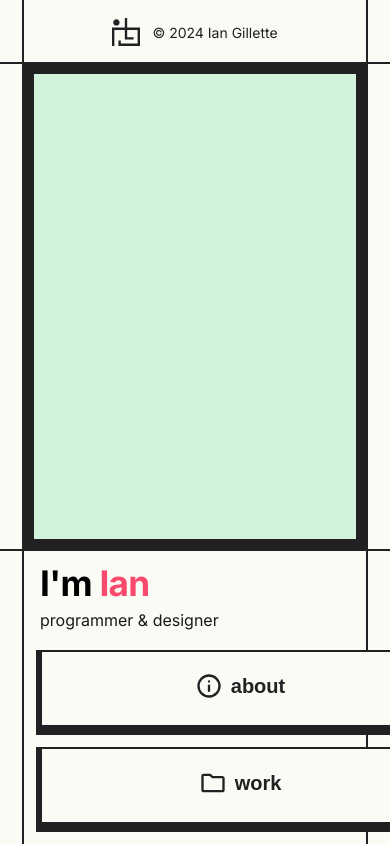
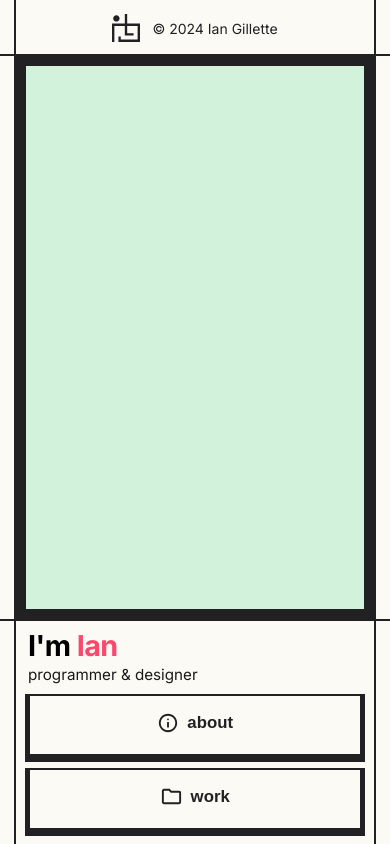
Before and after one commit to MelonEncoder/personal-website, a SvelteKit app: page / in a window 390 px wide. Built offline with nearby package versions, Linux system fonts and the light colour scheme.

Commit message:
updated styles

```diff
--- a/src/routes/+page.svelte
+++ b/src/routes/+page.svelte
@@ -32,14 +32,8 @@
 		<div class="gridRight"></div>
 		<div class="gridBottom"></div>
 
-		<!-- <header class="gridHeader">
-			<button class="backBtn" type="button" onclick={() => goto(resolve("/"))}>
-				<img src="" />
-				<span>Back</span>
-			</button>
-		</header> -->
-
 		<div class="gridSidebar">
+			<section class="sidebarContent">
 				<div class="welcomeText">
 					<h1 class="welcomeTitle">
 						I'm <span class="colorText">Ian</span>
@@ -51,7 +45,8 @@
 					{#each buttons as button (button.id)}
 						<button
 							type="button"
-						class="infoButton"
+							class="contentButton"
+							aria-pressed={activeWindow === button.id}
 							onclick={() =>
 								activeWindow === button.id
 									? setActiveWindow(null)
@@ -64,6 +59,7 @@
 						</button>
 					{/each}
 				</div>
+			</section>
 		</div>
 
 		<div class="brandContainer">
@@ -71,12 +67,14 @@
 			<p>&copy; {year} Ian Gillette</p>
 		</div>
 
-		<div class="gridCellCenter">
+		<div class="gridCenterCell">
+			<section class="centerContent">
 				{#if activeWindow === "about"}
 					<About />
 				{:else if activeWindow === "work"}
 					<Work />
 				{/if}
+			</section>
 		</div>
 	</div>
 </div>
@@ -97,7 +95,7 @@
 		height: 100dvh; /* lock to screen */
 		width: 100%;
 		grid-template-columns: auto minmax(0, 1fr) 4rem;
-		grid-template-rows: 4rem 1fr 4rem;
+		grid-template-rows: 4rem minmax(0, 1fr) 4rem;
 	}
 
 	.gridTop {
@@ -107,6 +105,7 @@
 		grid-template-columns: 4rem auto 4rem;
 		border-bottom: 2px solid var(--black);
 	}
+
 	.gridLeft {
 		grid-column: 1 / 2;
 		grid-row: 1 / 4;
@@ -128,30 +127,50 @@
 		border-top: 2px solid var(--black);
 	}
 
-	.gridCellCenter {
+	.gridCenterCell {
 		grid-column: 2 / 3;
 		grid-row: 2 / 3;
 
-		padding: clamp(2rem, 4vw, 5rem);
+		box-sizing: border-box;
+		height: 100%;
+		width: 100%;
+		overflow: hidden;
 
+		background-color: var(--black);
+		padding: 0;
+	}
+
+	.centerContent {
+		box-sizing: border-box;
+		overflow: auto;
+		overscroll-behavior: contain;
+		height: 100%;
+		width: 100%;
+		background-color: rgb(210, 242, 219);
 		border: 10px solid var(--black);
-		overflow: auto;
-		background-color: rgb(210, 242, 219);
+		padding: clamp(1.25rem, 2.5vw, 3rem);
 
-		display: grid;
-		align-content: start;
-		gap: 1.75rem;
+		-webkit-overflow-scrolling: touch;
 	}
 
 	.gridSidebar {
 		grid-column: 1 / 2;
 		grid-row: 2 / 3;
-		padding: 1rem;
+		height: 100%;
+		width: 400px;
+	}
+
+	.sidebarContent {
 		display: flex;
 		flex-direction: column;
 		gap: 1.5rem;
-		height: 100%;
-		width: 400px;
+		padding: 1rem;
+	}
+
+	.gridSidebar,
+	.gridCenterCell {
+		min-width: 0;
+		min-height: 0;
 	}
 
 	.brandContainer {
@@ -199,17 +218,18 @@
 		justify-items: start;
 	}
 
-	.infoButton {
+	.contentButton {
 		cursor: pointer;
 		font-size: 1.25rem;
 		font-weight: 800;
 		color: var(--black);
-		padding: 1.25rem 1.5rem;
-		width: min(36rem, 100%);
+
+		padding: 1.1rem 1.25rem;
+		width: clamp(10rem, 18vw, 14rem);
 
 		background-color: var(--white);
+		border: 2px solid var(--black);
 
-		border: 2px solid var(--black);
 		box-shadow: 0 4px 0 4px var(--black);
 		transform: translateY(-4px);
 		transition:
@@ -218,14 +238,19 @@
 			border-color 0.15s ease;
 	}
 
-	.infoButton:hover {
+	.contentButton[aria-pressed="true"] {
+		border-color: var(--accent);
+		box-shadow: 0 4px 0 4px var(--accent);
+	}
+
+	.contentButton:hover {
 		transform: translateY(-12px);
 		box-shadow: 0 10px var(--accent);
 		border-color: var(--accent);
 		box-shadow: 0 12px 0 4px var(--accent);
 	}
 
-	.infoButton:active {
+	.contentButton:active {
 		transition:
 			transform 0.042s ease,
 			box-shadow 0.042s ease;
@@ -246,18 +271,72 @@
 
 	@media (max-width: 1200px) {
 		.grid {
-			grid-template-columns: 1.5rem minmax(0, 1fr) 1.5rem;
-			grid-template-rows: 4rem 1fr auto;
+			grid-template-columns: 1rem minmax(0, 1fr) 1rem;
+			grid-template-rows: 3.5rem minmax(0, 1fr) auto;
 		}
-		.gridCellCenter {
-			padding: 1.5rem;
-		}
+
 		.gridSidebar {
 			grid-column: 2 / 3;
 			grid-row: 3 / 4;
+			width: 100%;
 		}
+
+		.sidebarContent {
+			padding: 0.75rem;
+			gap: 0.75rem;
+		}
+
+		.welcomeTitle {
+			font-size: 1.8rem;
+			margin: 0 0 0.25rem 0;
+		}
+
+		.subText {
+			font-size: 0.95rem;
+		}
+
+		.buttonStack {
+			display: grid;
+			grid-template-columns: repeat(2, minmax(0, 1fr));
+			gap: 0.75rem;
+			justify-items: stretch;
+		}
+
+		.contentButton {
+			width: 100%;
+			font-size: 1.05rem;
+			padding: 0.95rem 0.9rem;
+
+			transform: translateY(-2px);
+			box-shadow: 0 3px 0 3px var(--black);
+		}
+
+		.contentButton:hover {
+			transform: translateY(-4px);
+			box-shadow: 0 6px 0 3px var(--accent);
+		}
+
+		.buttonContent {
+			justify-content: center;
+			width: 100%;
+		}
+
+		.buttonContent img {
+			width: 1.4rem;
+		}
+
+		.centerContent {
+			padding: 1rem;
+		}
+
 		.brandContainer {
 			grid-row: 1 / 2;
 		}
 	}
+
+	@media (max-width: 520px) {
+		.buttonStack {
+			grid-template-columns: 1fr;
+		}
+	}
 </style>
```
Also changed, not shown: 2 other files (tests, documents, lock files or other folders). Lines whose indentation alone changed are shown as unchanged.
